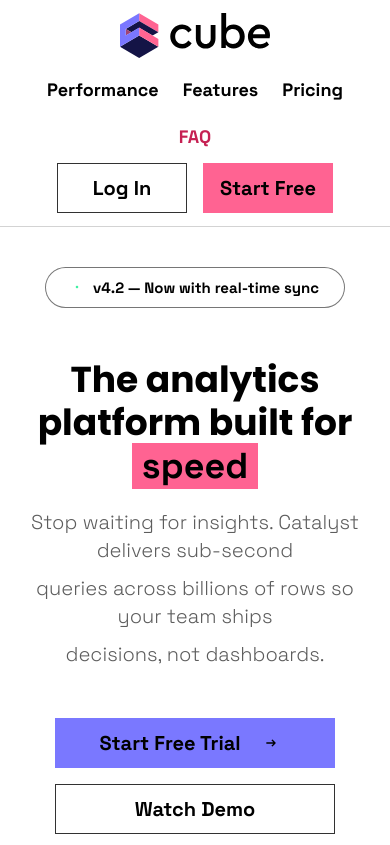
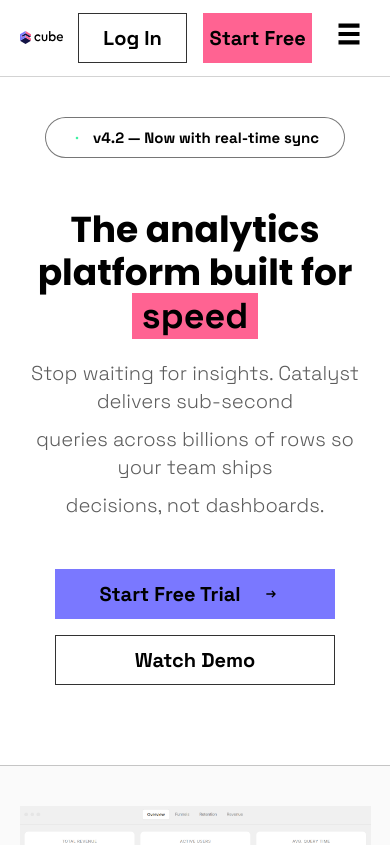
Before and after one commit to blackST4Rez/Cube, a plain HTML site: page index.html in a window 390 px wide. Shown: the top 845 px of the page. Drawn offline with Linux system fonts and the light colour scheme.

Commit message:
Menu Components has been added.

```diff
--- a/index.html
+++ b/index.html
@@ -35,6 +35,9 @@
                 </div>
                 <div class="nav-btn2">
                     <a href="" class="btn1">Start Free</a>
+                </div>
+                <div class="menu-bar">
+                    <a href="" class="menu-btn"><img src="./Assets/menu.svg" alt="menu-bar" class="menu" width="50px" height="auto"></a>
                 </div>
             </div>
         </div>
--- a/style.css
+++ b/style.css
@@ -62,6 +62,10 @@ img {
     text-decoration: none;
     color: black;
     font-size: 20px;
+}
+
+.menu-bar{
+    display: none;
 }
 
 .nav-btn1 {
@@ -705,12 +709,15 @@ h5 {
 @media (max-width: 1024px) {
     h1 { font-size: 50px; }
     .eng-txt { font-size: 45px; }
-    .eng-container {
+    .eng-container{
         flex-wrap: wrap;
         justify-content: center;
     }
+    .menu-bar{
+        display: block;
+    }
     #footer {
-        grid-template-columns: 1fr 1fr;
+        grid-template-columns: 1fr 1fr 1fr 1fr;
     }
 }
 
@@ -720,15 +727,17 @@ h5 {
         position: relative;
     }
     .header-container {
-        flex-direction: column;
+        flex-direction: row;
         gap: 15px;
         text-align: center;
     }
     #nav-header {
+        display: none;
         gap: 1.5rem;
         flex-wrap: wrap;
         justify-content: center;
     }
+
     .version { margin-top: 40px; }
     h1 { font-size: 36px; }
     .eng-txt { font-size: 32px; }
@@ -751,6 +760,9 @@ h5 {
         grid-template-columns: 1fr;
         text-align: center;
     }
+    .foot-img{
+        margin: 0 auto;
+    }
     #res {
         align-items: center;
     }
```
Also changed, not shown: Assets/menu.svg (added).
